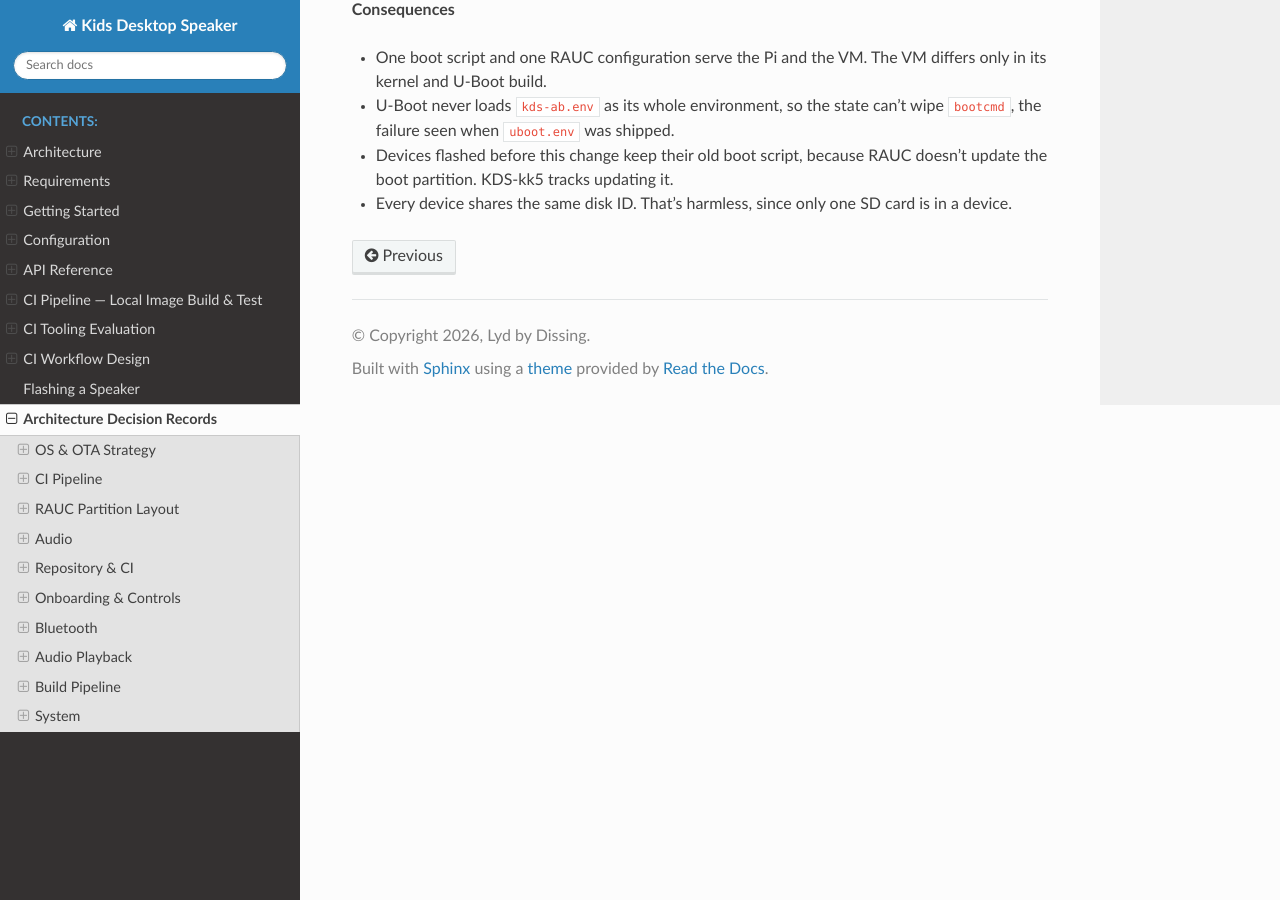
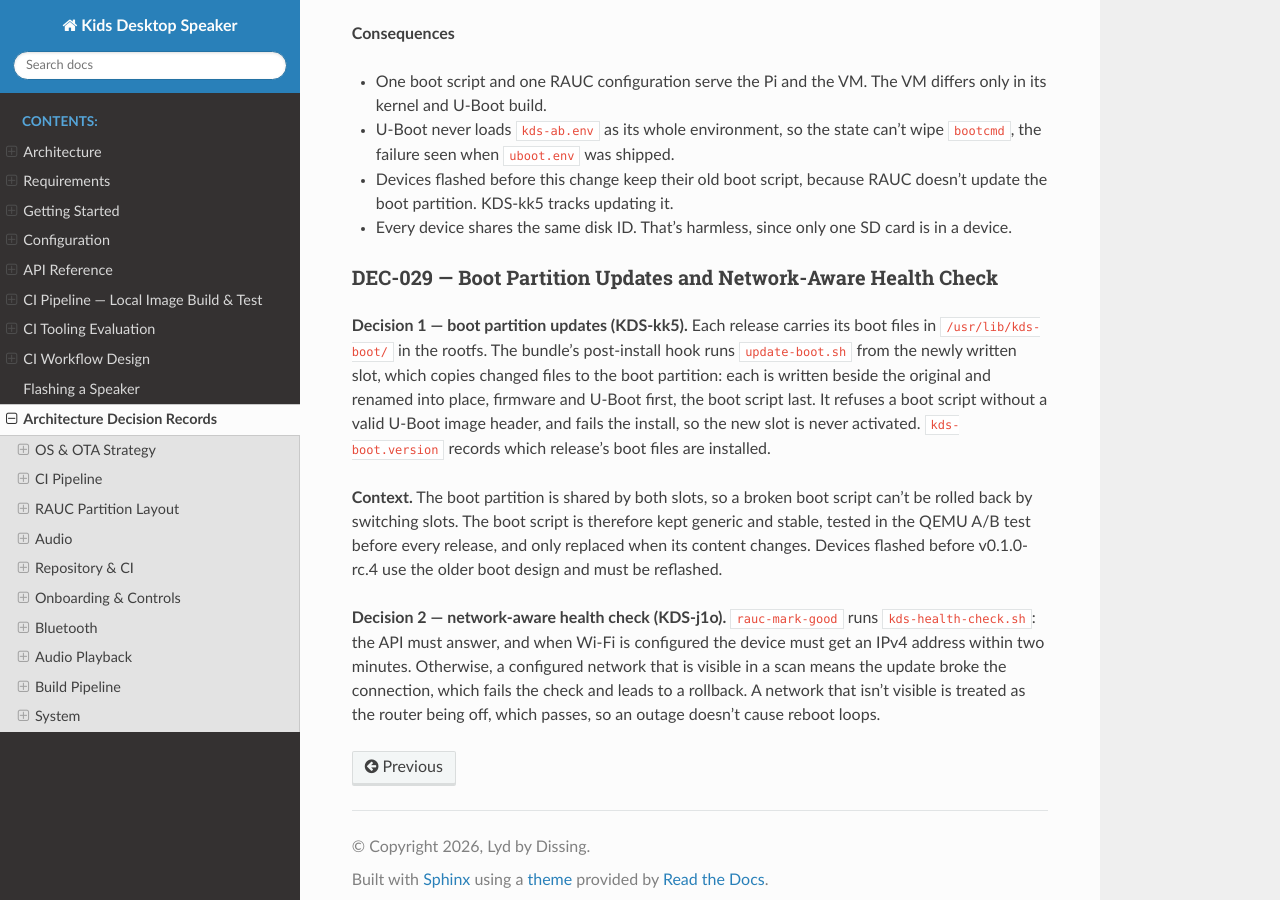
Before and after one commit to LydByDissing/kids-desktop-speaker, a Sphinx documentation site: the page built from docs/source/development/decisions.rst, in a window 1280 px wide and 900 px high, scrolled down 35116 px. Built offline with Sphinx 7.4.7 and the Read the Docs theme 3.1.0, drawn with Linux system fonts in a browser that asks for light colours; some of the changed text lies outside the part shown.

Commit message:
feat(ota): update the boot partition with each release, and require Wi-Fi in the health check (KDS-kk5, KDS-j1o)
Releases carry their boot files; a bundle hook copies changed ones to the boot
partition before the new slot is activated, the boot script last, and refuses an
invalid boot script. rauc-mark-good now also requires an IPv4 address when Wi-Fi is
configured, and fails if the network is visible but unjoined, but not if it is
absent. See DEC-029, OTA_REQ_008 and OTA_REQ_009.

Co-Authored-By: Claude Opus 5.5 <noreply@anthropic.com>

```diff
--- a/docs/source/development/decisions.rst
+++ b/docs/source/development/decisions.rst
@@ -2178,3 +2178,33 @@ the VM.
   doesn't update the boot partition. KDS-kk5 tracks updating it.
 - Every device shares the same disk ID. That's harmless, since only one SD card
   is in a device.
+
+DEC-029 — Boot Partition Updates and Network-Aware Health Check
+~~~~~~~~~~~~~~~~~~~~~~~~~~~~~~~~~~~~~~~~~~~~~~~~~~~~~~~~~~~~~~~
+
+.. meta::
+   :decision-id: DEC_029
+   :status: resolved
+   :date: 2026-11-08
+   :tags: ota, boot, rauc, networking
+
+**Decision 1 — boot partition updates (KDS-kk5).** Each release carries its boot
+files in ``/usr/lib/kds-boot/`` in the rootfs. The bundle's post-install hook runs
+``update-boot.sh`` from the newly written slot, which copies changed files to the
+boot partition: each is written beside the original and renamed into place,
+firmware and U-Boot first, the boot script last. It refuses a boot script without
+a valid U-Boot image header, and fails the install, so the new slot is never
+activated. ``kds-boot.version`` records which release's boot files are installed.
+
+**Context.** The boot partition is shared by both slots, so a broken boot script
+can't be rolled back by switching slots. The boot script is therefore kept
+generic and stable, tested in the QEMU A/B test before every release, and only
+replaced when its content changes. Devices flashed before v0.1.0-rc.4 use the
+older boot design and must be reflashed.
+
+**Decision 2 — network-aware health check (KDS-j1o).** ``rauc-mark-good`` runs
+``kds-health-check.sh``: the API must answer, and when Wi-Fi is configured the
+device must get an IPv4 address within two minutes. Otherwise, a configured
+network that is visible in a scan means the update broke the connection, which
+fails the check and leads to a rollback. A network that isn't visible is treated
+as the router being off, which passes, so an outage doesn't cause reboot loops.
```
Also changed, not shown: docs/source/requirements/requirements.rst (+21 -0 lines), 12 other files.
